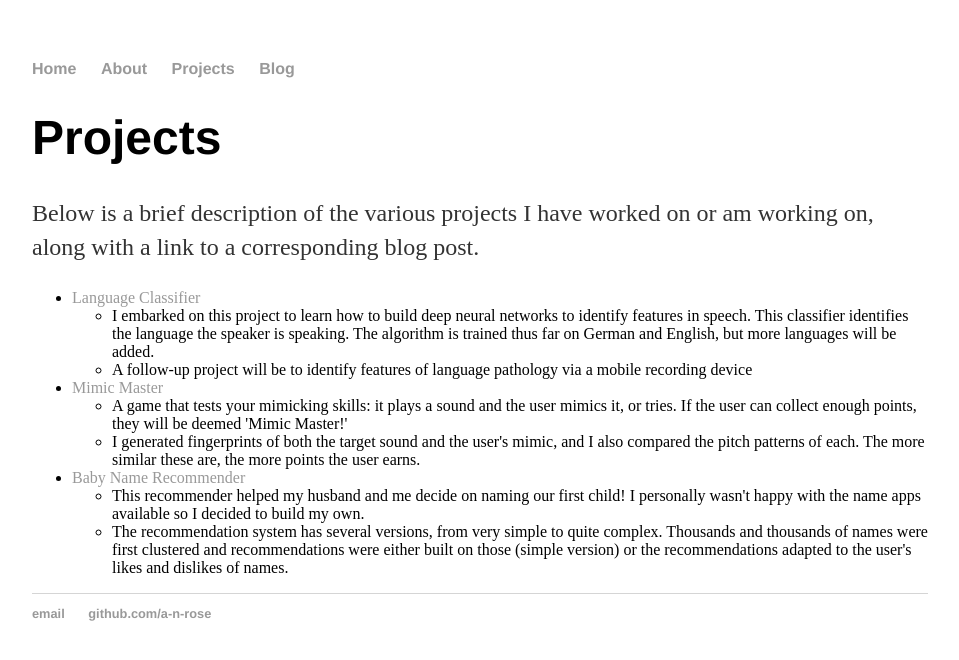
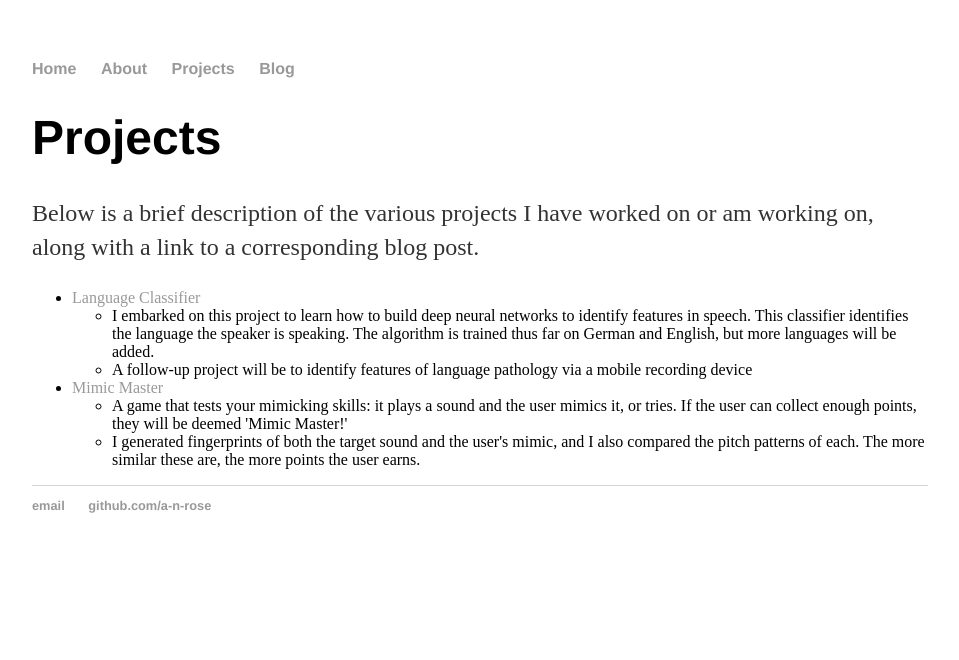
Before and after one commit to a-n-rose/a-n-rose.github.io, a Jekyll site: the page built from projects/index.html, in a window 1280 px wide. Shown: the top 660 px of the page, without its empty margins (160-1119 px from the left). Built offline with Jekyll 4.4.1, drawn with Linux system fonts in a browser that asks for light colours.

Commit message:
removed babyname - don't have a ready post on that

```diff
--- a/projects/index.html
+++ b/projects/index.html
@@ -20,11 +20,5 @@ title: Aislyn's Projects
 					<li>A game that tests your mimicking skills: it plays a sound and the user mimics it, or tries. If the user can collect enough points, they will be deemed 'Mimic Master!'</li>
 					<li>I generated fingerprints of both the target sound and the user's mimic, and I also compared the pitch patterns of each. The more similar these are, the more points the user earns.</li>
 					</ul>
-
-				<li><a href="/projects/babyname-recommender">Baby Name Recommender</a></li>
-				<ul class="project_description">
-					<li>This recommender helped my husband and me decide on naming our first child! I personally wasn't happy with the name apps available so I decided to build my own.</li>
-					<li>The recommendation system has several versions, from very simple to quite complex. Thousands and thousands of names were first clustered and recommendations were either built on those (simple version) or the recommendations adapted to the user's likes and dislikes of names.</li>
-					</ul>
 				</ul>
 		</div>
```
